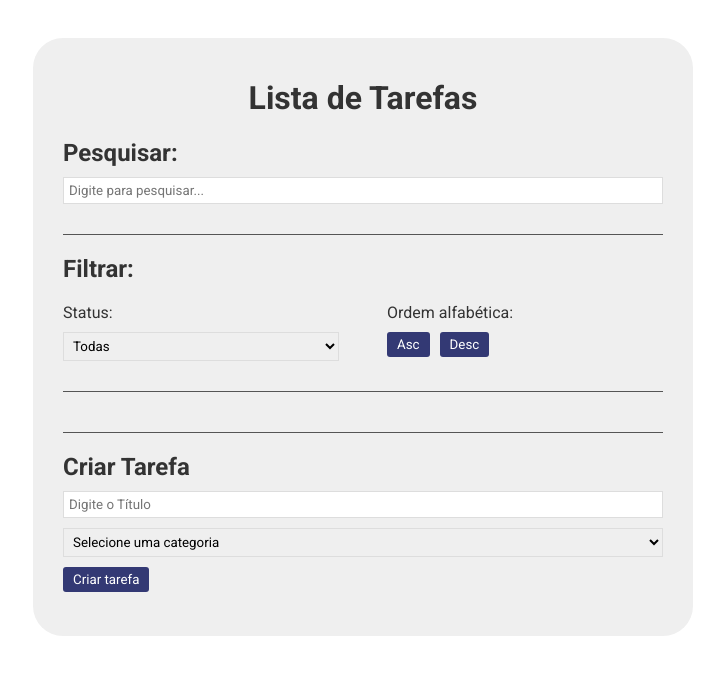
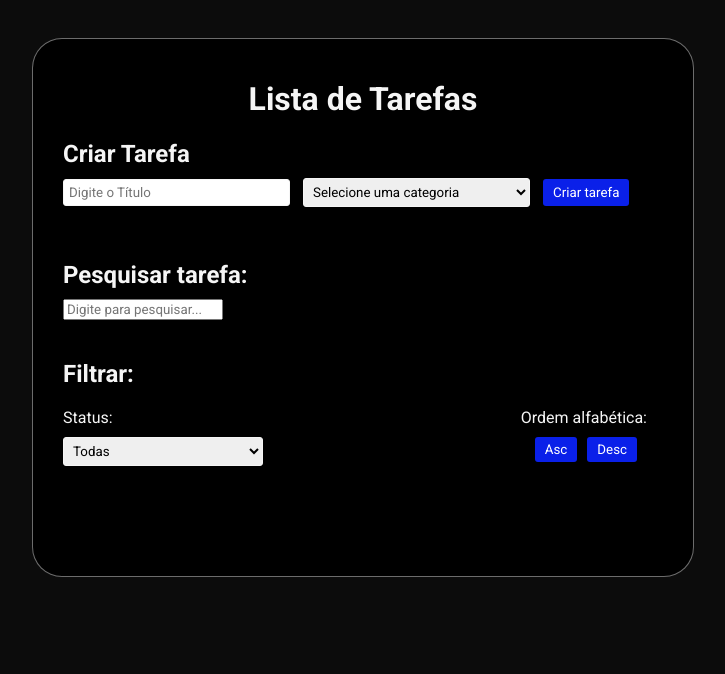
Before and after one commit to Igor-Brandalise/Todo-list, a React (Vite) app: page / in a window 1280 px wide. Shown: the top 674 px of the page, without its empty margins (277-1002 px from the left). Built offline with nearby package versions, Linux system fonts and the light colour scheme.

Commit message:
ajuste do h2

```diff
--- a/src/App.css
+++ b/src/App.css
@@ -5,15 +5,16 @@
 }
 
 body {
-  background-color: white;
-  color: #333;
+  background-color: rgba(0, 0, 0, 0.952);
+  color: #f5f5f5;
   padding: 30px;
 }
 
 .app {
+  border: 1px solid rgba(255, 255, 255, 0.425);
   max-width: 600px;
   margin: 0 auto 300px;
-  background-color: #efefef;
+  background-color: rgba(0, 0, 0, 0.952);
   padding: 20px 30px;
   border-radius: 30px;
 }
@@ -35,7 +36,7 @@ input {
 }
 
 button {
-  background-color: #333974;
+  background-color: #0a20e9;
   color: white;
   padding: 5px 10px;
   margin-right: 10px;
@@ -50,14 +51,15 @@ button:hover {
 }
 
 .todo-list {
+  color: #0a20e9;
   margin-bottom: 20px;
   padding-bottom: 20px;
-  border-bottom: 1px solid #555;
+
 }
 
 .todo {
   background-color: white;
-  box-shadow: 0 0 10px rgba(0, 0, 0, 0.1);
+  color: #000;
   padding: 10px;
   margin-bottom: 10px;
   border-radius: 5px;
@@ -67,28 +69,42 @@ button:hover {
 }
 
 .complete {
-  background-color: #5cb85c;
+  background-color: #109b10;
 }
 
 .remove {
-  background-color: #d9534f;
+  background-color: #920904;
 }
 
 .todo-form {
   padding-bottom: 1.5rem;
 }
 
+.todo-form
 input,
 select {
+  border-radius: 3px;
   padding: 5px;
+
+  width: 17em;
   margin-bottom: 10px;
-  border: 1px solid #ddd;
-  width: 100%;
+  border: 1px solid #f5f5f5;
+
+}
+
+.todo-form .categoria{
+  margin-left: 1em;
+}
+
+.todo-form button{
+
+  height:2em;
+  margin-left: 1em;
 }
 
 .filter,
 .search {
-  border-bottom: 1px solid #555;
+
   margin-bottom: 20px;
   padding-bottom: 20px;
 }
@@ -96,9 +112,29 @@ select {
 .filter-options{
   display: flex;
   justify-content: space-between;
-  gap: 3rem;
+}
+
+.filter-options select{
+  width: 15em;
+}
+
+.filter-options p{
+  text-align: left;
 }
 
 .filter-options div{
-  flex: 1 1 0;
+  text-align: right;
+  padding-right: 1em;
 }
+
+.tarefa{
+  font-weight: 800;
+  font-size: 1.2em;
+}
+
+.category{
+
+  font-weight: 400;
+  font-size: 1em;
+  color: #240505;
+}
--- a/src/App.jsx
+++ b/src/App.jsx
@@ -43,6 +43,7 @@ function App() {
     <div className="app">
       <h1>Lista de Tarefas</h1>
 
+      <TodoForm addTodo={addTodo} />
       <Search search={search} setSearch={setSearch} />
       <Filter filter={filter} setFilter={setFilter} setSort={setSort} />
 
@@ -72,7 +73,6 @@ function App() {
             />
           ))}
       </div>
-      <TodoForm addTodo={addTodo} />
     </div>
   );
 }
--- a/src/components/Search.jsx
+++ b/src/components/Search.jsx
@@ -3,7 +3,7 @@ import React from "react";
 const Search = ({ search, setSearch }) => {
   return (
     <div className="search">
-      <h2>Pesquisar:</h2>
+      <h2>Pesquisar tarefa:</h2>
       <input
         type="text"
         value={search}
--- a/src/components/todo.jsx
+++ b/src/components/todo.jsx
@@ -7,7 +7,7 @@ const Todo = ({ todo, removeTodo, completeTodo }) => {
       style={ { textDecoration: todo.isCompleted ? "line-through" : "" } }
     >
       <div className="content">
-        <p>{todo.text}</p>
+        <p className="tarefa">{todo.text}</p>
         <p className="category">{todo.category}</p>
       </div>
 
```
